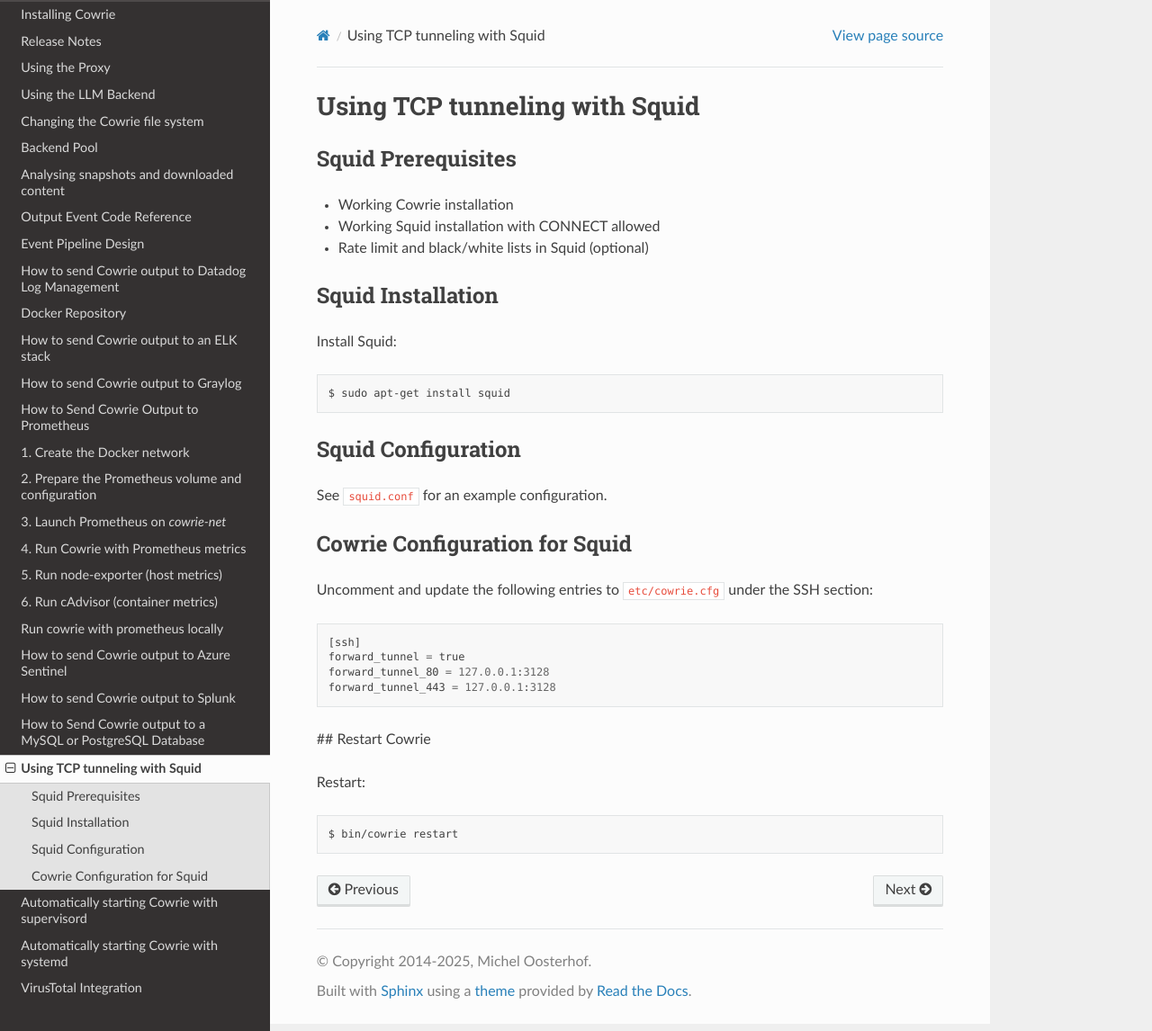
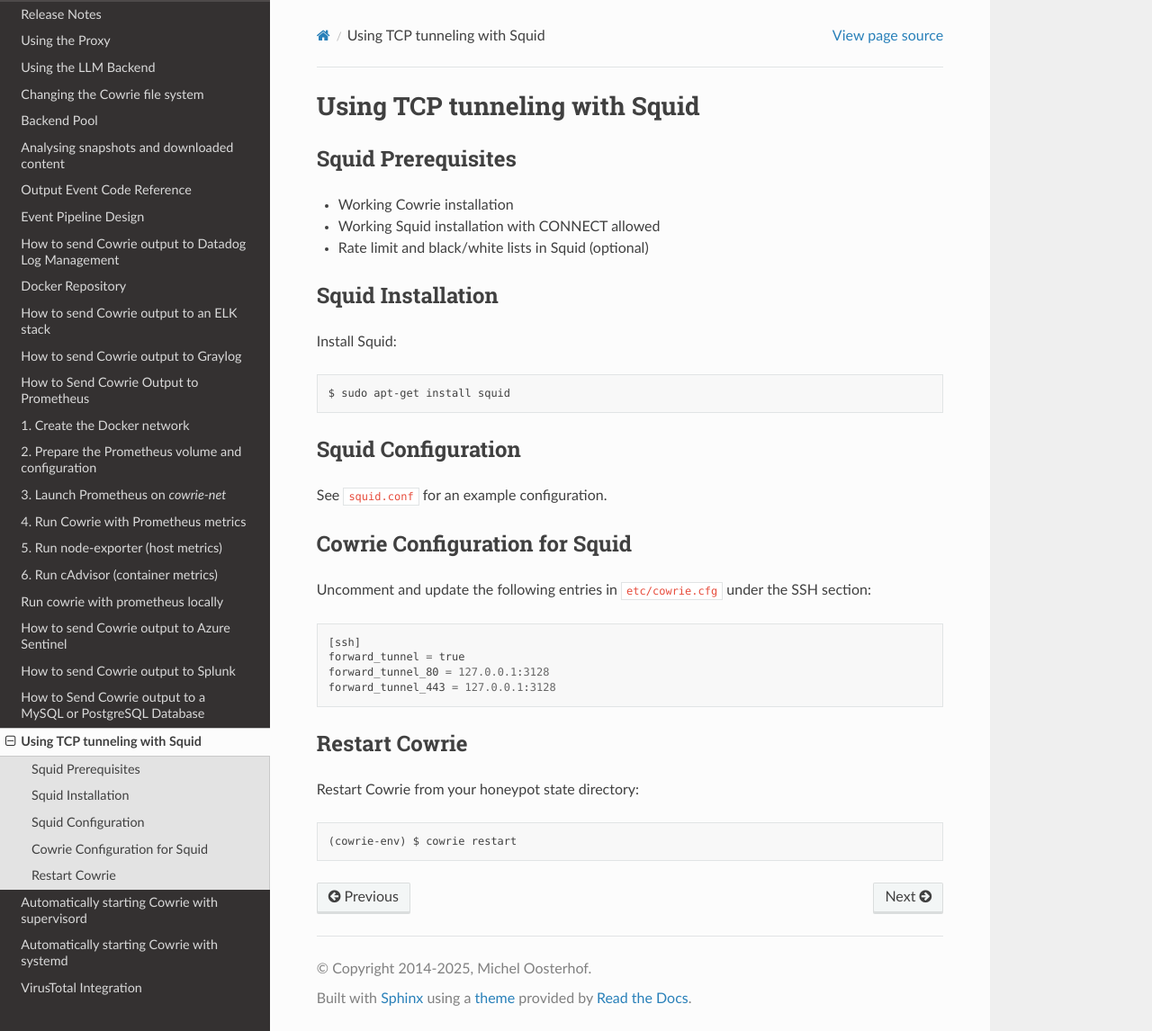
Before and after one commit to cowrie/cowrie, a Sphinx documentation site: the page built from docs/squid/README.rst, in a window 1280 px wide and 1146 px high. Shown: the whole window at 90% size. Built offline with Sphinx 7.4.7 and the Read the Docs theme 3.1.0, drawn with Linux system fonts in a browser that asks for light colours.

Commit message:
docs: correct wrong filenames and commands in integration guides
The Sentinel guide referenced linux_workbook.json where the shipped
file is cowrie_workbook.json; the VirusTotal guide ran tests with
pytest while the project uses unittest; the Squid guide restarted via
the legacy bin/cowrie path behind a literal Markdown '##' heading; the
Prometheus guide's docker run for Cowrie was missing its first line
continuation and detach flag, so the command failed as written.

```diff
--- a/docs/prometheus/README.rst
+++ b/docs/prometheus/README.rst
@@ -71,7 +71,7 @@ Verify it’s running at http://localhost:9090/targets
 
 .. code-block:: bash
 
-    docker run
+    docker run -d \
       --name cowrie \
       --network cowrie-net \
       -p 2222:2222 \
--- a/docs/sentinel/README.rst
+++ b/docs/sentinel/README.rst
@@ -38,5 +38,5 @@ then save this off as a function with the name, alias and category
 of `Cowrie`.
 
 Once events are being ingested and parsed by Azure Sentinel,
-``linux_workbook.json`` can be imported to define a custom workbook to
+``cowrie_workbook.json`` can be imported to define a custom workbook to
 interact with Cowrie data.
--- a/docs/squid/README.rst
+++ b/docs/squid/README.rst
@@ -28,15 +28,16 @@ See ``squid.conf`` for an example configuration.
 Cowrie Configuration for Squid
 ==============================
 
-Uncomment and update the following entries to ``etc/cowrie.cfg`` under the SSH section::
+Uncomment and update the following entries in ``etc/cowrie.cfg`` under the SSH section::
 
     [ssh]
     forward_tunnel = true
     forward_tunnel_80 = 127.0.0.1:3128
     forward_tunnel_443 = 127.0.0.1:3128
 
-## Restart Cowrie
+Restart Cowrie
+==============
 
-Restart::
+Restart Cowrie from your honeypot state directory::
 
-    $ bin/cowrie restart
+    (cowrie-env) $ cowrie restart
--- a/docs/virustotal/README.rst
+++ b/docs/virustotal/README.rst
@@ -345,7 +345,7 @@ To contribute improvements to the VirusTotal integration:
 2. Create a feature branch
 3. Make your changes to ``src/cowrie/output/virustotal.py``
 4. Add tests to ``src/cowrie/test/test_virustotal.py``
-5. Run the test suite: ``python -m pytest src/cowrie/test/test_virustotal.py -v``
+5. Run the test suite: ``PYTHONPATH=src python -m unittest cowrie.test.test_virustotal``
 6. Run type checking: ``mypy src/cowrie/output/virustotal.py``
 7. Run linting: ``ruff check src/cowrie/output/virustotal.py``
 8. Submit a pull request
```
